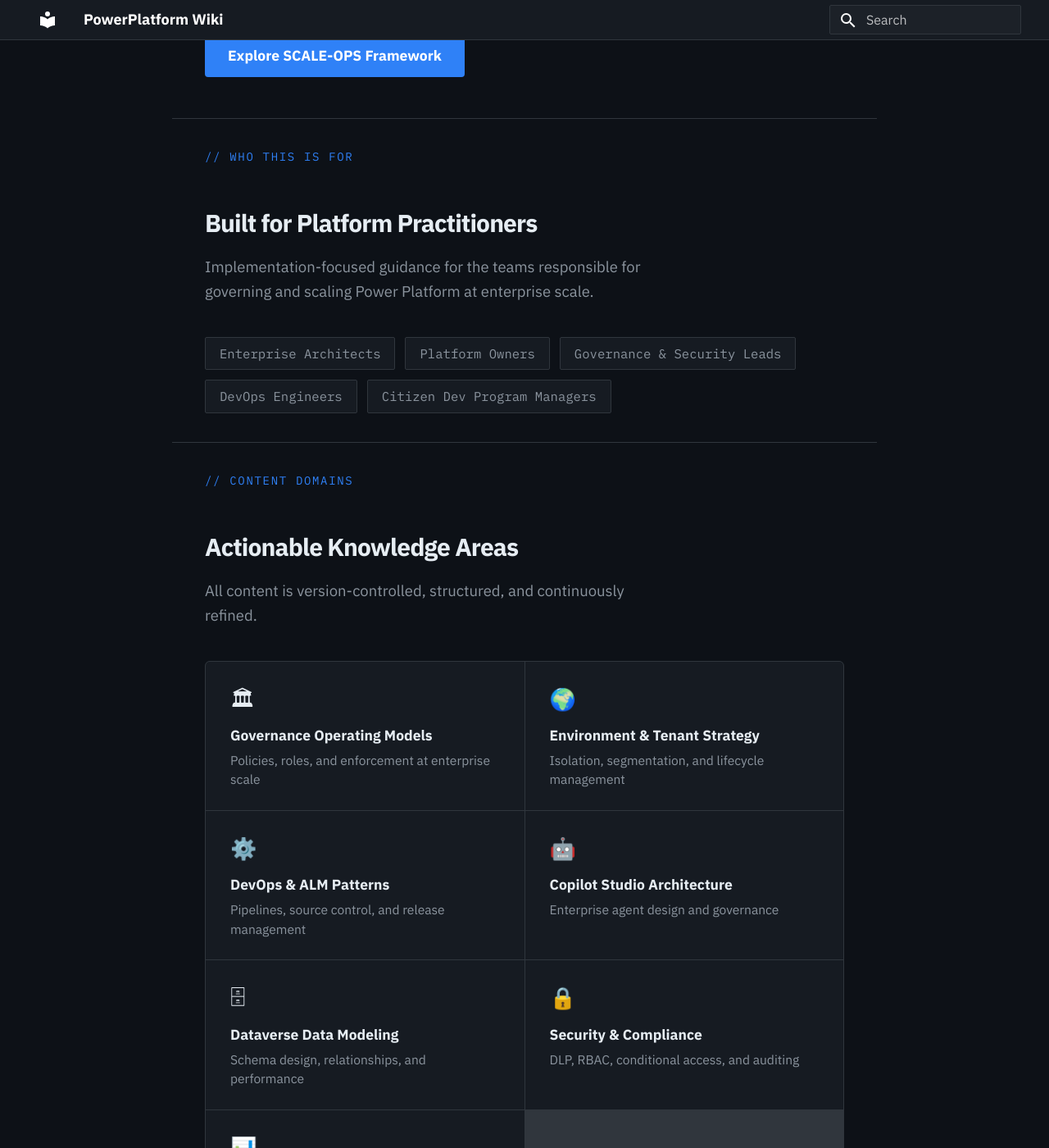
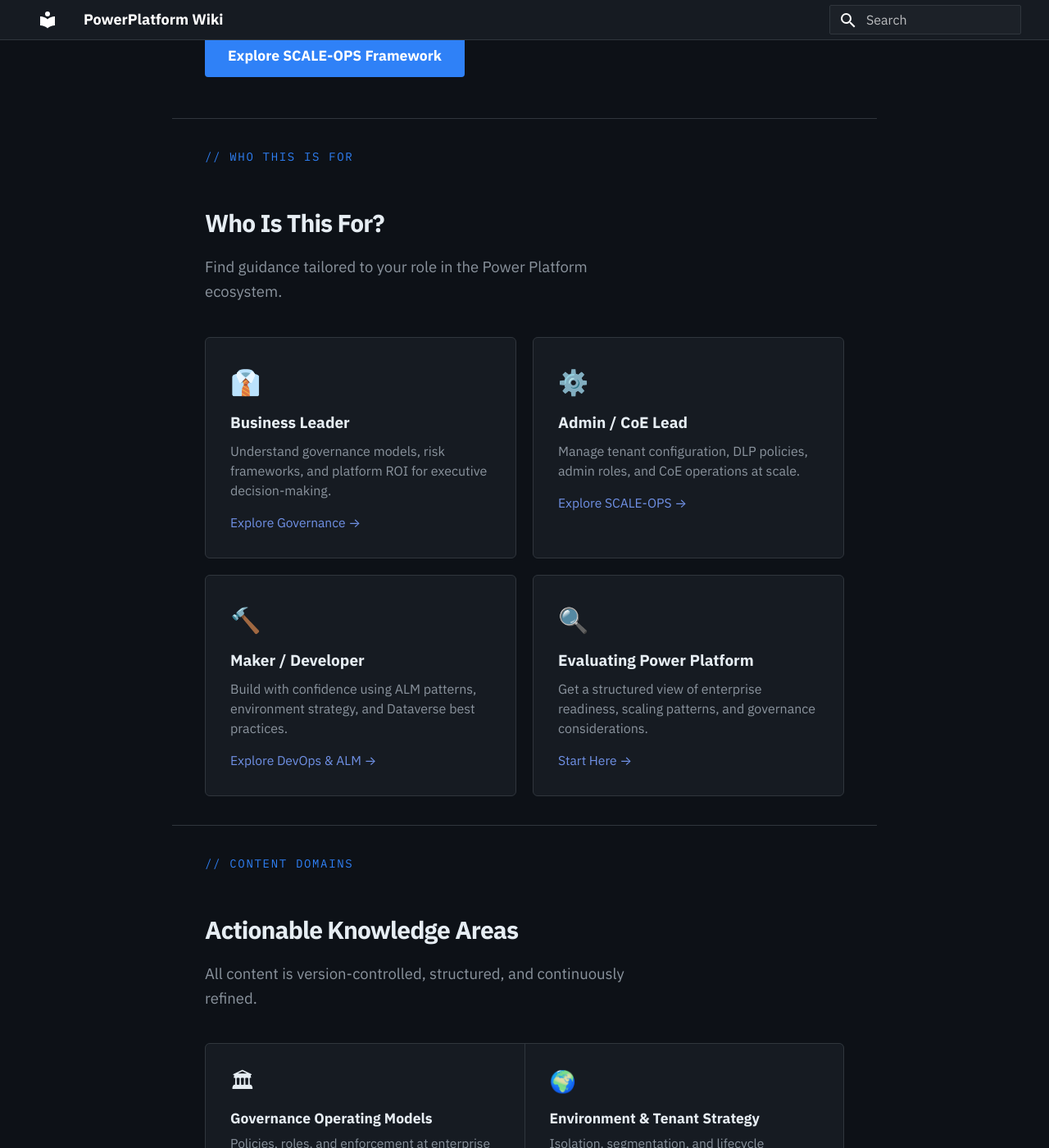
Before and after one commit to murarka-kunal/powerplatform-wiki, an MkDocs documentation site: the page built from docs/index.md, in a window 1280 px wide and 1400 px high, scrolled down 498 px. Shown: the whole window at 82% size. Built offline with MkDocs 1.6.1 and Material for MkDocs 9.7.7, drawn with Linux system fonts in a browser that asks for light colours.

Commit message:
Fix MkDocs chrome bleed, add audience split, fix footer share icons
Co-Authored-By: Claude Sonnet 4.6 <noreply@anthropic.com>

```diff
--- a/docs/custom.css
+++ b/docs/custom.css
@@ -121,9 +121,9 @@
   width: 18px; height: 18px;
   border: 1px solid #30363d;
   border-radius: 3px;
-  color: #8b949e;
+  color: #3d52a0;
   text-decoration: none !important;
-  transition: border-color 0.2s, color 0.2s;
+  transition: border-color 0.2s ease, color 0.2s ease, transform 0.2s ease;
 }
 .pp-share-btn svg { width: 9px; height: 9px; fill: currentColor; }
-.pp-share-btn:hover { border-color: #2f81f7 !important; color: #e6edf3 !important; }
+.pp-share-btn:hover { border-color: #3d52a0 !important; color: #7091e6 !important; transform: translateY(-1px); }
--- a/docs/share.js
+++ b/docs/share.js
@@ -3,7 +3,8 @@ function injectShareButtons() {
   var existing = document.querySelector('.pp-footer-share');
   if (existing) existing.remove();
 
-  var url = encodeURIComponent(window.location.href);
+  var url   = encodeURIComponent(window.location.href);
+  var title = encodeURIComponent(document.title);
   var target = document.querySelector('.md-footer-meta__inner');
   if (!target) return;
 
@@ -12,11 +13,11 @@ function injectShareButtons() {
   row.innerHTML =
     '<span class="pp-footer-built">Built by ' +
       '<a href="https://www.linkedin.com/in/kunalmurarka/" target="_blank" rel="noopener">Kunal Murarka</a>' +
-      '<a href="https://www.linkedin.com/in/kunalmurarka/" target="_blank" rel="noopener" class="pp-share-btn" title="Kunal Murarka on LinkedIn"><svg viewBox="0 0 24 24" xmlns="http://www.w3.org/2000/svg"><path d="M20.447 20.452h-3.554v-5.569c0-1.328-.027-3.037-1.852-3.037-1.853 0-2.136 1.445-2.136 2.939v5.667H9.351V9h3.414v1.561h.046c.477-.9 1.637-1.85 3.37-1.85 3.601 0 4.267 2.37 4.267 5.455v6.286zM5.337 7.433a2.062 2.062 0 0 1-2.063-2.065 2.064 2.064 0 1 1 2.063 2.065zm1.782 13.019H3.555V9h3.564v11.452zM22.225 0H1.771C.792 0 0 .774 0 1.729v20.542C0 23.227.792 24 1.771 24h20.451C23.2 24 24 23.227 24 22.271V1.729C24 .774 23.2 0 22.222 0h.003z"/></svg></a>' +
+      '<a href="https://www.linkedin.com/in/kunalmurarka/" target="_blank" rel="noopener" class="pp-share-btn" title="Kunal Murarka on LinkedIn"><svg viewBox="0 0 24 24" xmlns="http://www.w3.org/2000/svg"><path d="M19 3A2 2 0 0 1 21 5V19A2 2 0 0 1 19 21H5A2 2 0 0 1 3 19V5A2 2 0 0 1 5 3H19M18.5 18.5V13.2A3.26 3.26 0 0 0 15.24 9.94C14.39 9.94 13.4 10.46 12.92 11.24V10.13H10.13V18.5H12.92V13.57A1.46 1.46 0 0 1 14.38 12.11C15.18 12.11 15.75 12.68 15.75 13.57V18.5H18.5M6.88 8.56A1.68 1.68 0 0 0 8.56 6.88C8.56 5.95 7.81 5.19 6.88 5.19A1.69 1.69 0 0 0 5.19 6.88C5.19 7.81 5.95 8.56 6.88 8.56M8.27 18.5V10.13H5.5V18.5H8.27Z"/></svg></a>' +
     '</span>' +
     '<span class="pp-footer-share-label">Share this page:' +
-      '<a href="https://twitter.com/intent/tweet?url=' + url + '" target="_blank" rel="noopener" class="pp-share-btn" title="Share on X"><svg viewBox="0 0 24 24" xmlns="http://www.w3.org/2000/svg"><path d="M18.244 2.25h3.308l-7.227 8.26 8.502 11.24H16.17l-4.714-6.231-5.401 6.231H2.741l7.732-8.876L1.254 2.25H8.08l4.253 5.622zm-1.161 17.52h1.833L7.084 4.126H5.117z"/></svg></a>' +
-      '<a href="https://www.linkedin.com/sharing/share-offsite/?url=' + url + '" target="_blank" rel="noopener" class="pp-share-btn" title="Share on LinkedIn"><svg viewBox="0 0 24 24" xmlns="http://www.w3.org/2000/svg"><path d="M20.447 20.452h-3.554v-5.569c0-1.328-.027-3.037-1.852-3.037-1.853 0-2.136 1.445-2.136 2.939v5.667H9.351V9h3.414v1.561h.046c.477-.9 1.637-1.85 3.37-1.85 3.601 0 4.267 2.37 4.267 5.455v6.286zM5.337 7.433a2.062 2.062 0 0 1-2.063-2.065 2.064 2.064 0 1 1 2.063 2.065zm1.782 13.019H3.555V9h3.564v11.452zM22.225 0H1.771C.792 0 0 .774 0 1.729v20.542C0 23.227.792 24 1.771 24h20.451C23.2 24 24 23.227 24 22.271V1.729C24 .774 23.2 0 22.222 0h.003z"/></svg></a>' +
+      '<a href="https://x.com/intent/tweet?url=' + url + '&text=' + title + '" target="_blank" rel="noopener" class="pp-share-btn" title="Share on X"><svg viewBox="0 0 24 24" xmlns="http://www.w3.org/2000/svg"><path d="M18.244 2.25h3.308l-7.227 8.26 8.502 11.24H16.17l-4.714-6.231-5.401 6.231H2.741l7.732-8.876L1.254 2.25H8.08l4.253 5.622zm-1.161 17.52h1.833L7.084 4.126H5.117z"/></svg></a>' +
+      '<a href="https://www.linkedin.com/sharing/share-offsite/?url=' + url + '" target="_blank" rel="noopener" class="pp-share-btn" title="Share on LinkedIn"><svg viewBox="0 0 24 24" xmlns="http://www.w3.org/2000/svg"><path d="M19 3A2 2 0 0 1 21 5V19A2 2 0 0 1 19 21H5A2 2 0 0 1 3 19V5A2 2 0 0 1 5 3H19M18.5 18.5V13.2A3.26 3.26 0 0 0 15.24 9.94C14.39 9.94 13.4 10.46 12.92 11.24V10.13H10.13V18.5H12.92V13.57A1.46 1.46 0 0 1 14.38 12.11C15.18 12.11 15.75 12.68 15.75 13.57V18.5H18.5M6.88 8.56A1.68 1.68 0 0 0 8.56 6.88C8.56 5.95 7.81 5.19 6.88 5.19A1.69 1.69 0 0 0 5.19 6.88C5.19 7.81 5.95 8.56 6.88 8.56M8.27 18.5V10.13H5.5V18.5H8.27Z"/></svg></a>' +
     '</span>';
 
   target.insertBefore(row, target.firstChild);
--- a/overrides/home.html
+++ b/overrides/home.html
@@ -122,19 +122,32 @@
     max-width: 560px;
   }
 
-  /* ── Audience pills ── */
-  .home-page .audience-grid { display: flex; flex-wrap: wrap; gap: 0.6rem; }
-  .home-page .pill {
-    font-family: var(--mono);
-    font-size: 0.78rem;
-    color: var(--muted);
+  /* ── Audience cards ── */
+  .home-page .audience-grid {
+    display: grid !important;
+    grid-template-columns: repeat(2, 1fr);
+    gap: 1rem;
+  }
+  .home-page .audience-card {
+    background: var(--surface);
     border: 1px solid var(--border);
-    background: var(--surface);
-    padding: 0.35rem 0.85rem;
-    border-radius: 2px;
-    transition: border-color 0.2s, color 0.2s;
+    border-radius: 6px;
+    padding: 1.5rem;
+    transition: border-color 0.2s ease, background 0.2s ease;
+    display: block;
   }
-  .home-page .pill:hover { border-color: var(--accent); color: var(--text); }
+  .home-page .audience-card:hover { border-color: #3d52a0; background: var(--surface2); }
+  .home-page .audience-icon { font-size: 1.5rem; margin-bottom: 0.5rem; }
+  .home-page .audience-title { font-weight: 700; font-size: 0.95rem; margin-bottom: 0.4rem; color: var(--text); }
+  .home-page .audience-desc { font-size: 0.8rem; color: var(--muted); line-height: 1.5; margin-bottom: 0.75rem; }
+  .home-page .audience-cta { font-size: 0.78rem; color: #7091e6; display: block; }
+  @media (max-width: 600px) {
+    .home-page .audience-grid { grid-template-columns: 1fr; }
+  }
+
+  /* ── Suppress MkDocs chrome on home page ── */
+  .md-footer__inner { display: none !important; }
+  .md-top { display: none !important; }
 
   /* ── Domain grid ── */
   .home-page .domain-grid {
@@ -240,14 +253,33 @@
 <!-- Purpose -->
 <section class="section">
   <div class="section-label">// Who This Is For</div>
-  <h2>Built for Platform Practitioners</h2>
-  <p class="section-desc">Implementation-focused guidance for the teams responsible for governing and scaling Power Platform at enterprise scale.</p>
+  <h2>Who Is This For?</h2>
+  <p class="section-desc">Find guidance tailored to your role in the Power Platform ecosystem.</p>
   <div class="audience-grid">
-    <div class="pill">Enterprise Architects</div>
-    <div class="pill">Platform Owners</div>
-    <div class="pill">Governance &amp; Security Leads</div>
-    <div class="pill">DevOps Engineers</div>
-    <div class="pill">Citizen Dev Program Managers</div>
+    <a href="/governance/" class="audience-card">
+      <div class="audience-icon">👔</div>
+      <div class="audience-title">Business Leader</div>
+      <div class="audience-desc">Understand governance models, risk frameworks, and platform ROI for executive decision-making.</div>
+      <span class="audience-cta">Explore Governance →</span>
+    </a>
+    <a href="/scale-ops/" class="audience-card">
+      <div class="audience-icon">⚙️</div>
+      <div class="audience-title">Admin / CoE Lead</div>
+      <div class="audience-desc">Manage tenant configuration, DLP policies, admin roles, and CoE operations at scale.</div>
+      <span class="audience-cta">Explore SCALE-OPS →</span>
+    </a>
+    <a href="/devops/" class="audience-card">
+      <div class="audience-icon">🔨</div>
+      <div class="audience-title">Maker / Developer</div>
+      <div class="audience-desc">Build with confidence using ALM patterns, environment strategy, and Dataverse best practices.</div>
+      <span class="audience-cta">Explore DevOps &amp; ALM →</span>
+    </a>
+    <a href="/scale-ops/" class="audience-card">
+      <div class="audience-icon">🔍</div>
+      <div class="audience-title">Evaluating Power Platform</div>
+      <div class="audience-desc">Get a structured view of enterprise readiness, scaling patterns, and governance considerations.</div>
+      <span class="audience-cta">Start Here →</span>
+    </a>
   </div>
 </section>
 
```
